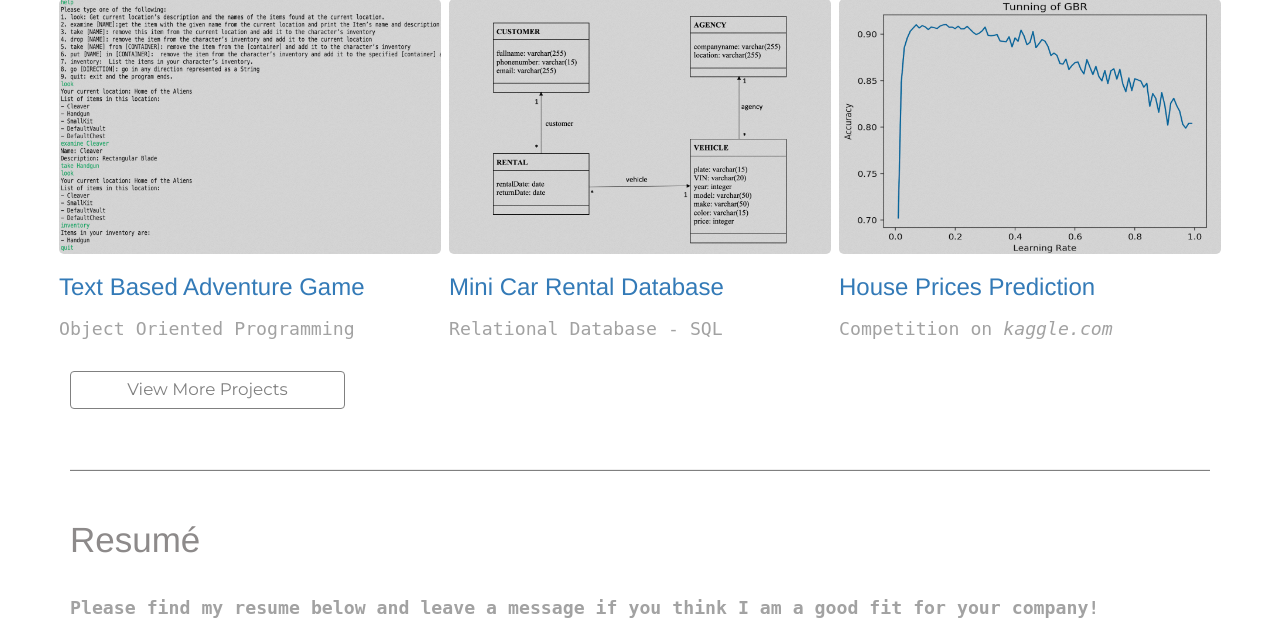
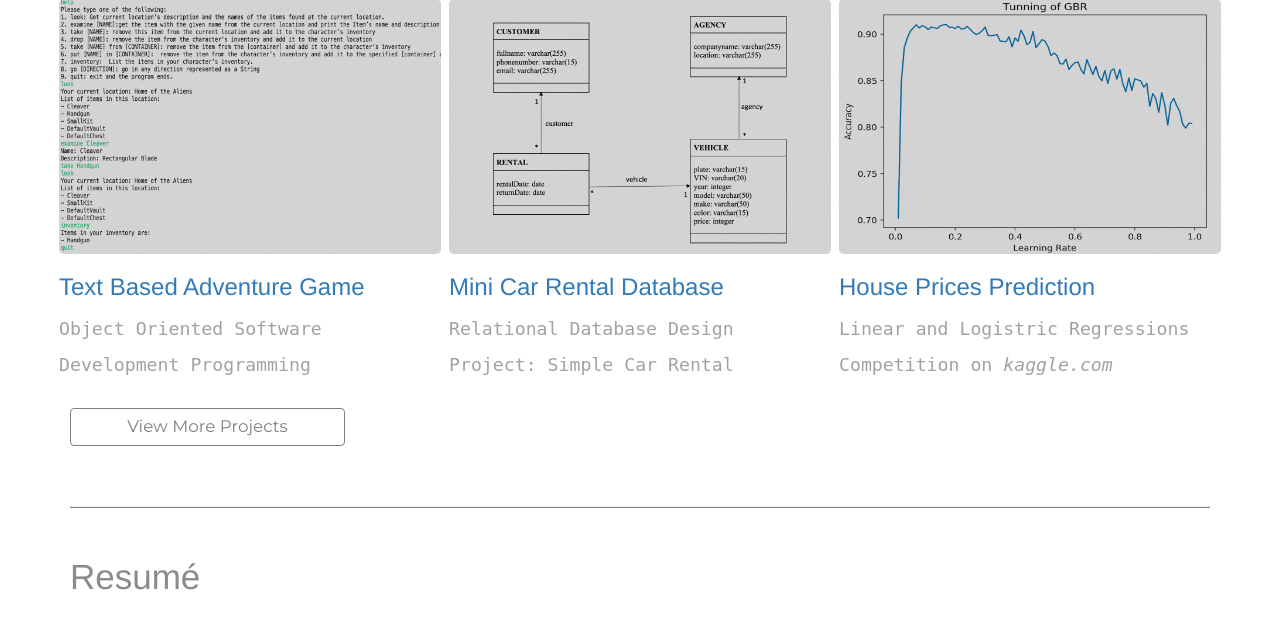
Before and after one commit to anhvqle/Portfolio_Website, a Django app: page / in a window 1280 px wide. Shown: the part 1435-2059 px from the top of the page. Run offline with Django 3.2, Linux system fonts and the light colour scheme; some libraries are stand-ins or nearby versions.

```diff
--- a/Portfolio_Website/Portfolio_Website/settings.py
+++ b/Portfolio_Website/Portfolio_Website/settings.py
@@ -24,9 +24,9 @@ STATIC_DIR = os.path.join(BASE_DIR, 'static')
 SECRET_KEY = 'r_6ky%gt!4kz%6k+p0*ece#^-&d(rd6zdgj4h*s&k)bji#xkty'
 
 # SECURITY WARNING: don't run with debug turned on in production!
-DEBUG = False
+DEBUG = True
 
-ALLOWED_HOSTS = ["anhvqle.pythonanywhere.com",]
+ALLOWED_HOSTS = ["anhvqle.pythonanywhere.com","127.0.0.1"]
 
 
 # Application definition
--- a/Portfolio_Website/templates/home.html
+++ b/Portfolio_Website/templates/home.html
@@ -33,17 +33,17 @@
       <div class="col-lg-4 col-md-6 col-sm-6 thumbnail">
         <a href="https://github.com/anhvqle/OOPFinalProject" class="image thumb"><img src="{% static 'logo/TBAG.png' %}" class="round"></a>
         <h3><a href = "https://github.com/anhvqle/OOPFinalProject">Text Based Adventure Game</a></h3>
-        <p class="text" id="description">Object Oriented Programming</p>
+        <p class="text" id="description">Object Oriented Software Development Programming</p>
       </div>
       <div class="col-lg-4 col-md-6 col-sm-6 thumbnail">
-        <a href="https://github.com/anhvqle/MiniCarRentalDatabase}" class="image thumb"><img src="{% static 'logo/database.png' %}" class="round"></a>
+        <a href="https://github.com/anhvqle/MiniCarRentalDatabase" class="image thumb"><img src="{% static 'logo/database.png' %}" class="round"></a>
         <h3><a href = "https://github.com/anhvqle/MiniCarRentalDatabase">Mini Car Rental Database</a></h3>
-        <p class="text" id="description">Relational Database - SQL</p>
+        <p class="text" id="description">Relational Database Design Project: Simple Car Rental</p>
       </div>
       <div class="col-lg-4 col-sm-6 thumbnail">
         <a href="https://www.kaggle.com/c/house-prices-advanced-regression-techniques/overview" class="image thumb"><img src="{% static 'logo/kaggle.png' %}" class="round"></a>
-        <h3><a href = "http://github.com/depauwcsc232/groupb1.git">House Prices Prediction </a></h3>
-        <p class="text" id="description">Competition on <i>kaggle.com</i></p>
+        <h3><a href = "https://github.com/anhvqle/Housing_Prices_Prediction">House Prices Prediction </a></h3>
+        <p class="text" id="description">Linear and Logistric Regressions Competition on <i>kaggle.com</i></p>
       </div>
     </div>
     <a href="http://github.com/anhvqle" class="btn btn-outline-secondary button">View More Projects</a>
```
Also changed, not shown: 2 other files.
